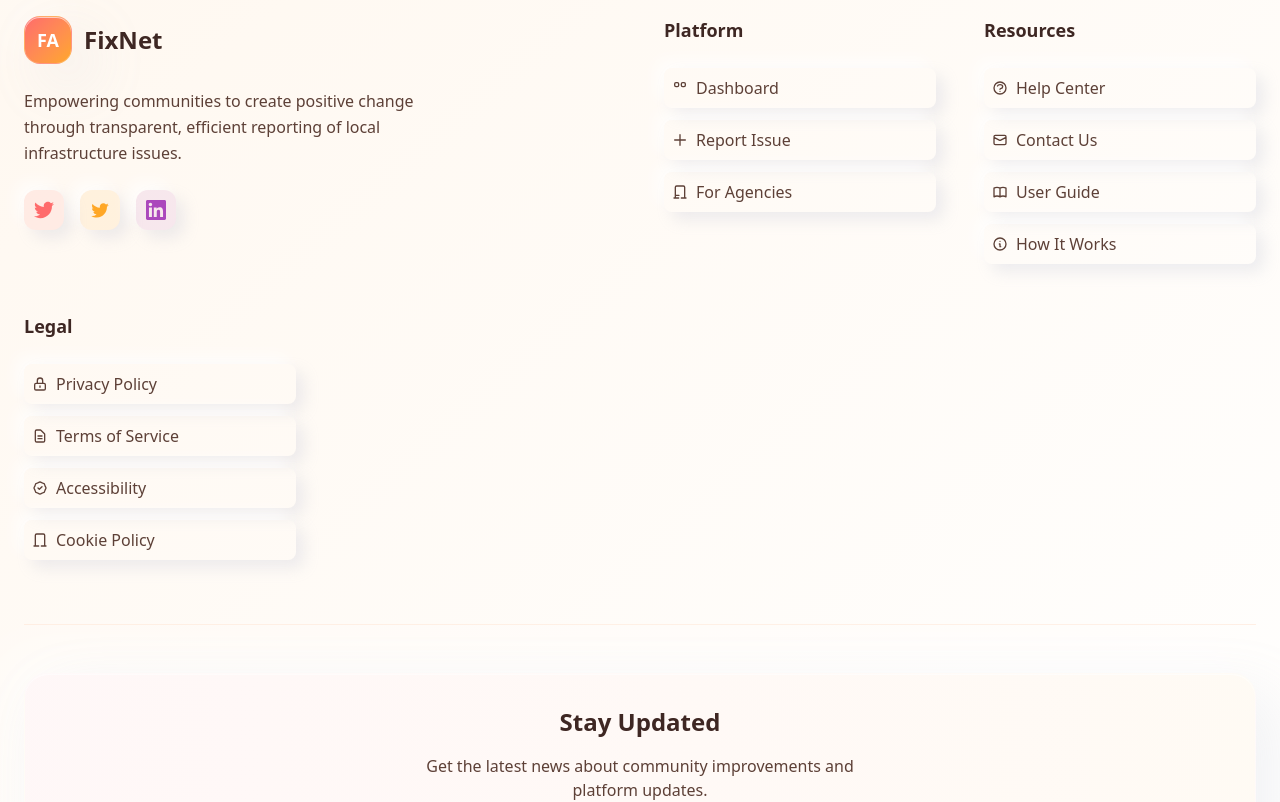
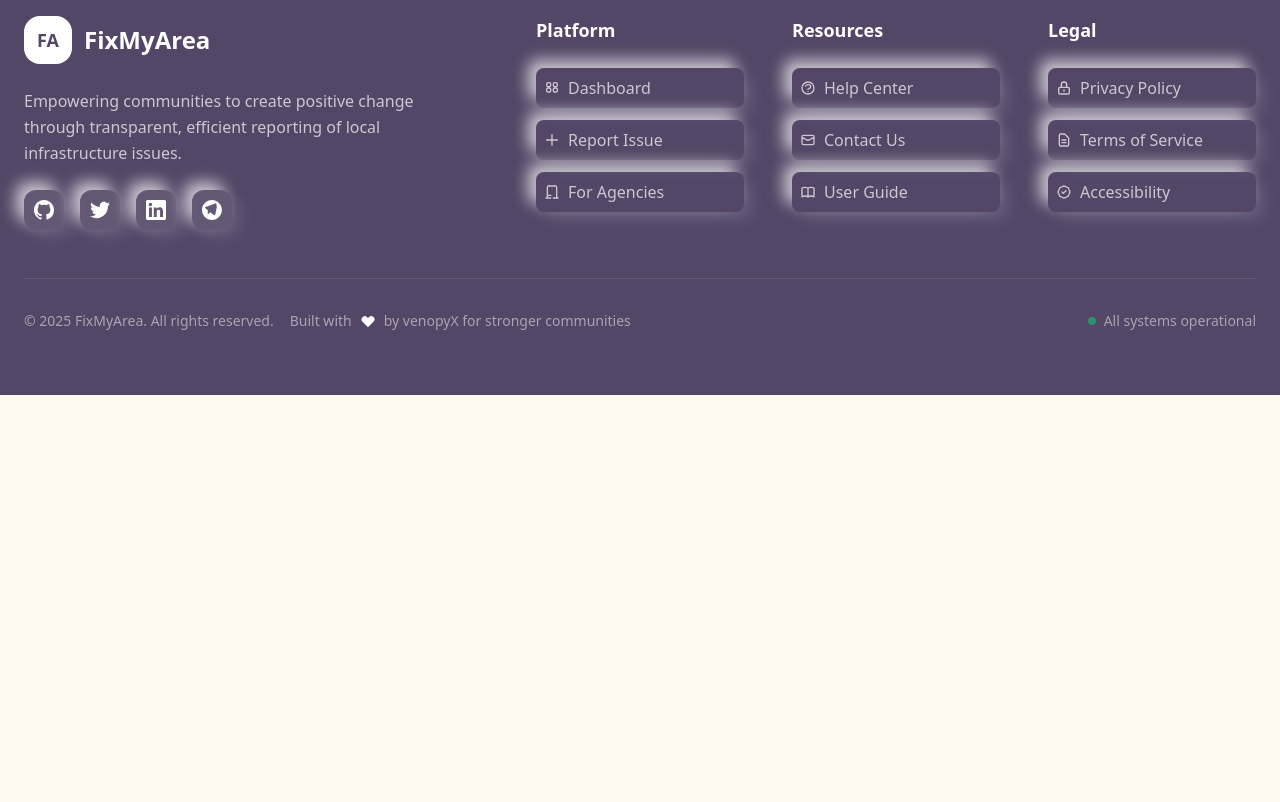
Before and after one commit to venopyX/FixNet, a Vue app: page / in a window 1280 px wide. Shown: the part 4220-5022 px from the top of the page. After the commit the page ends 4615 px from the top, so only its background shows below. Built offline with nearby package versions, Linux system fonts and the light colour scheme.

Commit message:
fix: Footer's Layout Fix, Social Icons, Newsletter removal and Color overhaul

```diff
--- a/src/components/layout/Footer.vue
+++ b/src/components/layout/Footer.vue
@@ -1,24 +1,36 @@
 <template>
-  <footer class="bg-gradient-to-br from-background to-surface border-t border-border/50 py-16">
+  <footer class="bg-[#534666] border-t border-white/10 py-16">
     <div class="container mx-auto px-6">
-      <div class="grid grid-cols-1 md:grid-cols-4 gap-12">
-        <div class="col-span-1 md:col-span-2">
+      <div class="grid grid-cols-1 md:grid-cols-5 gap-12">
+        <div class="md:col-span-2">
           <div class="flex items-center space-x-3 mb-6">
-            <div
-              class="claycard w-12 h-12 bg-gradient-to-br from-primary to-secondary rounded-2xl flex items-center justify-center"
-            >
-              <span class="text-white font-bold text-lg">FA</span>
+            <div class="w-12 h-12 bg-white rounded-2xl flex items-center justify-center">
+              <span class="text-[#534666] font-bold text-lg">FA</span>
             </div>
-            <span class="font-bold text-2xl text-text-primary">FixNet</span>
+            <span class="font-bold text-2xl text-white">FixMyArea</span>
           </div>
-          <p class="text-text-secondary mb-6 max-w-md leading-relaxed">
+          <p class="text-white/70 mb-6 max-w-md leading-relaxed">
             Empowering communities to create positive change through transparent, efficient
             reporting of local infrastructure issues.
           </p>
           <div class="flex space-x-4">
+            <!-- GitHub -->
             <a
               href="#"
-              class="claybutton w-10 h-10 bg-primary/10 hover:bg-primary/20 text-primary rounded-xl flex items-center justify-center transition-all duration-200 hover:scale-110"
+              class="claybutton w-10 h-10 bg-white/10 hover:bg-white/20 text-white rounded-xl flex items-center justify-center transition-all duration-200 hover:scale-110"
+            >
+              <svg class="w-6 h-6" fill="currentColor" viewBox="0 0 24 24">
+                <path
+                  fill-rule="evenodd"
+                  d="M12 2C6.477 2 2 6.477 2 12c0 4.418 2.865 8.168 6.839 9.492.5.092.682-.217.682-.482 0-.237-.009-.868-.014-1.703-2.782.605-3.369-1.343-3.369-1.343-.454-1.158-1.11-1.466-1.11-1.466-.908-.62.069-.608.069-.608 1.003.07 1.531 1.032 1.531 1.032.892 1.53 2.341 1.088 2.91.832.092-.647.35-1.088.636-1.338-2.22-.253-4.555-1.113-4.555-4.951 0-1.093.39-1.988 1.031-2.688-.103-.253-.446-1.272.098-2.65 0 0 .84-.27 2.75 1.026A9.564 9.564 0 0112 6.844c.85.004 1.705.115 2.504.337 1.909-1.296 2.747-1.027 2.747-1.027.546 1.378.203 2.397.1 2.65.64.7 1.03 1.595 1.03 2.688 0 3.848-2.338 4.695-4.566 4.942.359.308.678.92.678 1.852 0 1.338-.012 2.419-.012 2.747 0 .268.18.58.688.482A10.001 10.001 0 0022 12c0-5.523-4.477-10-10-10z"
+                  clip-rule="evenodd"
+                />
+              </svg>
+            </a>
+            <!-- Twitter -->
+            <a
+              href="#"
+              class="claybutton w-10 h-10 bg-white/10 hover:bg-white/20 text-white rounded-xl flex items-center justify-center transition-all duration-200 hover:scale-110"
             >
               <svg class="w-5 h-5" fill="currentColor" viewBox="0 0 24 24">
                 <path
@@ -26,19 +38,10 @@
                 />
               </svg>
             </a>
+            <!-- LinkedIn -->
             <a
               href="#"
-              class="claybutton w-10 h-10 bg-secondary/10 hover:bg-secondary/20 text-secondary rounded-xl flex items-center justify-center transition-all duration-200 hover:scale-110"
-            >
-              <svg class="w-5 h-5" fill="currentColor" viewBox="0 0 24 24">
-                <path
-                  d="M22.46 6c-.77.35-1.6.58-2.46.69.88-.53 1.56-1.37 1.88-2.38-.83.5-1.75.85-2.72 1.05C18.37 4.5 17.26 4 16 4c-2.35 0-4.27 1.92-4.27 4.29 0 .34.04.67.11.98C8.28 9.09 5.11 7.38 3 4.79c-.37.63-.58 1.37-.58 2.15 0 1.49.75 2.81 1.91 3.56-.71 0-1.37-.2-1.95-.5v.03c0 2.08 1.48 3.82 3.44 4.21a4.22 4.22 0 0 1-1.93.07 4.28 4.28 0 0 0 4 2.98 8.521 8.521 0 0 1-5.33 1.84c-.34 0-.68-.02-1.02-.06C3.44 20.29 5.7 21 8.12 21 16 21 20.33 14.46 20.33 8.79c0-.19 0-.37-.01-.56.84-.6 1.56-1.36 2.14-2.23z"
-                />
-              </svg>
-            </a>
-            <a
-              href="#"
-              class="claybutton w-10 h-10 bg-accent/10 hover:bg-accent/20 text-accent rounded-xl flex items-center justify-center transition-all duration-200 hover:scale-110"
+              class="claybutton w-10 h-10 bg-white/10 hover:bg-white/20 text-white rounded-xl flex items-center justify-center transition-all duration-200 hover:scale-110"
             >
               <svg class="w-5 h-5" fill="currentColor" viewBox="0 0 24 24">
                 <path
@@ -46,16 +49,27 @@
                 />
               </svg>
             </a>
+            <!-- Telegram -->
+            <a
+              href="#"
+              class="claybutton w-10 h-10 bg-white/10 hover:bg-white/20 text-white rounded-xl flex items-center justify-center transition-all duration-200 hover:scale-110"
+            >
+              <svg class="w-5 h-5" fill="currentColor" viewBox="0 0 24 24">
+                <path
+                  d="M11.944 0C5.356 0 0 5.356 0 11.944s5.356 11.944 11.944 11.944 11.944-5.356 11.944-11.944S18.532 0 11.944 0zm5.922 8.24l-1.944 9.056c-.222.944-.833 1.167-1.611.722l-4.5-3.333-2.167 2.056c-.222.222-.444.444-.889.444l.333-4.556L4.167 9.82C3.333 9.546 3.333 8.82 4.389 8.546l11.333-4.389c.833-.333 1.611.167 1.333.983z"
+                />
+              </svg>
+            </a>
           </div>
         </div>
 
         <div>
-          <h3 class="font-semibold text-lg mb-6 text-text-primary">Platform</h3>
+          <h3 class="font-semibold text-lg mb-6 text-white">Platform</h3>
           <ul class="space-y-3">
             <li>
               <router-link
                 to="/dashboard"
-                class="claybutton text-text-secondary hover:text-primary transition-colors duration-200 flex items-center gap-2 p-2 rounded-lg hover:bg-primary/5"
+                class="claybutton text-white/70 hover:text-white transition-colors duration-200 flex items-center gap-2 p-2 rounded-lg hover:bg-white/10"
               >
                 <svg
                   class="w-4 h-4"
@@ -67,7 +81,7 @@
                   <path
                     stroke-linecap="round"
                     stroke-linejoin="round"
-                    d="M4 6a2 2 0 012-2h2a2 2 0 012 2v2a2 2 0 01-2 2H6a2 2 0 01-2-2V6zM14 6a2 2 0 012-2h2a2 2 0 012 2v2a2 2 0 01-2 2h-2a2 2 0 01-2-2V6z"
+                    d="M4 6a2 2 0 012-2h2a2 2 0 012 2v2a2 2 0 01-2 2H6a2 2 0 01-2-2V6zM14 6a2 2 0 012-2h2a2 2 0 012 2v2a2 2 0 01-2 2h-2a2 2 0 01-2-2V6zM4 14a2 2 0 012-2h2a2 2 0 012 2v2a2 2 0 01-2 2H6a2 2 0 01-2-2v-2zM14 14a2 2 0 012-2h2a2 2 0 012 2v2a2 2 0 01-2 2h-2a2 2 0 01-2-2v-2z"
                   />
                 </svg>
                 Dashboard
@@ -76,7 +90,7 @@
             <li>
               <router-link
                 to="/report"
-                class="claybutton text-text-secondary hover:text-primary transition-colors duration-200 flex items-center gap-2 p-2 rounded-lg hover:bg-primary/5"
+                class="claybutton text-white/70 hover:text-white transition-colors duration-200 flex items-center gap-2 p-2 rounded-lg hover:bg-white/10"
               >
                 <svg
                   class="w-4 h-4"
@@ -93,7 +107,7 @@
             <li>
               <router-link
                 to="/agency"
-                class="claybutton text-text-secondary hover:text-primary transition-colors duration-200 flex items-center gap-2 p-2 rounded-lg hover:bg-primary/5"
+                class="claybutton text-white/70 hover:text-white transition-colors duration-200 flex items-center gap-2 p-2 rounded-lg hover:bg-white/10"
               >
                 <svg
                   class="w-4 h-4"
@@ -115,12 +129,12 @@
         </div>
 
         <div>
-          <h3 class="font-semibold text-lg mb-6 text-text-primary">Resources</h3>
+          <h3 class="font-semibold text-lg mb-6 text-white">Resources</h3>
           <ul class="space-y-3">
             <li>
               <a
                 href="#"
-                class="claybutton text-text-secondary hover:text-primary transition-colors duration-200 flex items-center gap-2 p-2 rounded-lg hover:bg-primary/5"
+                class="claybutton text-white/70 hover:text-white transition-colors duration-200 flex items-center gap-2 p-2 rounded-lg hover:bg-white/10"
               >
                 <svg
                   class="w-4 h-4"
@@ -141,7 +155,7 @@
             <li>
               <a
                 href="#"
-                class="claybutton text-text-secondary hover:text-primary transition-colors duration-200 flex items-center gap-2 p-2 rounded-lg hover:bg-primary/5"
+                class="claybutton text-white/70 hover:text-white transition-colors duration-200 flex items-center gap-2 p-2 rounded-lg hover:bg-white/10"
               >
                 <svg
                   class="w-4 h-4"
@@ -162,7 +176,7 @@
             <li>
               <a
                 href="#"
-                class="claybutton text-text-secondary hover:text-primary transition-colors duration-200 flex items-center gap-2 p-2 rounded-lg hover:bg-primary/5"
+                class="claybutton text-white/70 hover:text-white transition-colors duration-200 flex items-center gap-2 p-2 rounded-lg hover:bg-white/10"
               >
                 <svg
                   class="w-4 h-4"
@@ -180,37 +194,16 @@
                 User Guide
               </a>
             </li>
-            <li>
-              <a
-                href="#"
-                class="claybutton text-text-secondary hover:text-primary transition-colors duration-200 flex items-center gap-2 p-2 rounded-lg hover:bg-primary/5"
-              >
-                <svg
-                  class="w-4 h-4"
-                  fill="none"
-                  stroke="currentColor"
-                  stroke-width="2"
-                  viewBox="0 0 24 24"
-                >
-                  <path
-                    stroke-linecap="round"
-                    stroke-linejoin="round"
-                    d="M13 16h-1v-4h-1m1-4h.01M21 12a9 9 0 11-18 0 9 9 0 0118 0z"
-                  />
-                </svg>
-                How It Works
-              </a>
-            </li>
           </ul>
         </div>
 
         <div>
-          <h3 class="font-semibold text-lg mb-6 text-text-primary">Legal</h3>
+          <h3 class="font-semibold text-lg mb-6 text-white">Legal</h3>
           <ul class="space-y-3">
             <li>
               <a
                 href="#"
-                class="claybutton text-text-secondary hover:text-primary transition-colors duration-200 flex items-center gap-2 p-2 rounded-lg hover:bg-primary/5"
+                class="claybutton text-white/70 hover:text-white transition-colors duration-200 flex items-center gap-2 p-2 rounded-lg hover:bg-white/10"
               >
                 <svg
                   class="w-4 h-4"
@@ -231,7 +224,7 @@
             <li>
               <a
                 href="#"
-                class="claybutton text-text-secondary hover:text-primary transition-colors duration-200 flex items-center gap-2 p-2 rounded-lg hover:bg-primary/5"
+                class="claybutton text-white/70 hover:text-white transition-colors duration-200 flex items-center gap-2 p-2 rounded-lg hover:bg-white/10"
               >
                 <svg
                   class="w-4 h-4"
@@ -252,7 +245,7 @@
             <li>
               <a
                 href="#"
-                class="claybutton text-text-secondary hover:text-primary transition-colors duration-200 flex items-center gap-2 p-2 rounded-lg hover:bg-primary/5"
+                class="claybutton text-white/70 hover:text-white transition-colors duration-200 flex items-center gap-2 p-2 rounded-lg hover:bg-white/10"
               >
                 <svg
                   class="w-4 h-4"
@@ -270,79 +263,32 @@
                 Accessibility
               </a>
             </li>
-            <li>
-              <a
-                href="#"
-                class="claybutton text-text-secondary hover:text-primary transition-colors duration-200 flex items-center gap-2 p-2 rounded-lg hover:bg-primary/5"
-              >
-                <svg
-                  class="w-4 h-4"
-                  fill="none"
-                  stroke="currentColor"
-                  stroke-width="2"
-                  viewBox="0 0 24 24"
-                >
-                  <path
-                    stroke-linecap="round"
-                    stroke-linejoin="round"
-                    d="M19 21V5a2 2 0 00-2-2H7a2 2 0 00-2 2v16m14 0h2m-2 0h-5m-9 0H3m2 0h5"
-                  />
-                </svg>
-                Cookie Policy
-              </a>
-            </li>
           </ul>
-        </div>
-      </div>
-
-      <!-- Newsletter Section -->
-      <div class="mt-16 pt-12 border-t border-border/50">
-        <div
-          class="claycard bg-gradient-to-r from-primary/5 to-secondary/5 rounded-3xl p-8 text-center"
-        >
-          <h3 class="text-2xl font-bold text-text-primary mb-4">Stay Updated</h3>
-          <p class="text-text-secondary mb-6 max-w-md mx-auto">
-            Get the latest news about community improvements and platform updates.
-          </p>
-          <div class="flex flex-col sm:flex-row gap-4 max-w-md mx-auto">
-            <div class="flex-1">
-              <input
-                type="email"
-                placeholder="Enter your email"
-                class="clayinput w-full px-4 py-3 text-text-primary placeholder-text-text-muted rounded-xl focus:outline-none focus:ring-2 focus:ring-primary/30"
-              />
-            </div>
-            <button
-              class="claybutton bg-gradient-to-r from-primary to-secondary text-white px-6 py-3 rounded-xl font-medium hover:scale-105 transition-all duration-200"
-            >
-              Subscribe
-            </button>
-          </div>
         </div>
       </div>
 
       <!-- Bottom Section -->
       <div
-        class="mt-12 pt-8 border-t border-border/50 flex flex-col md:flex-row justify-between items-center gap-4"
+        class="mt-12 pt-8 border-t border-white/10 flex flex-col md:flex-row justify-between items-center gap-4"
       >
-        <div class="flex flex-col sm:flex-row items-center gap-4 text-sm text-text-muted">
-          <p>&copy; 2025 FixNet. All rights reserved.</p>
+        <div class="flex flex-col sm:flex-row items-center gap-4 text-sm text-white/50">
+          <p>&copy; 2025 FixMyArea. All rights reserved.</p>
           <div class="flex items-center gap-2">
             <span>Built with</span>
-            <svg class="w-4 h-4 text-error" fill="currentColor" viewBox="0 0 20 20">
+            <svg class="w-4 h-4 text-white" fill="currentColor" viewBox="0 0 20 20">
               <path
                 fill-rule="evenodd"
                 d="M3.172 5.172a4 4 0 015.656 0L10 6.343l1.172-1.171a4 4 0 115.656 5.656L10 17.657l-6.828-6.829a4 4 0 010-5.656z"
                 clip-rule="evenodd"
               />
             </svg>
-            <span>for stronger communities</span>
+            <span>by {{ currentUserLogin }} for stronger communities</span>
           </div>
         </div>
 
-        <div class="flex items-center gap-4 text-sm text-text-muted">
+        <div class="flex items-center gap-4 text-sm text-white/50">
           <div class="flex items-center gap-2">
-            <div class="w-2 h-2 bg-success rounded-full animate-pulse"></div>
+            <div class="w-2 h-2 bg-green-400 rounded-full animate-pulse"></div>
             <span>All systems operational</span>
           </div>
         </div>
@@ -352,7 +298,9 @@
 </template>
 
 <script setup lang="ts">
-// No script logic needed for this component
+import { ref } from 'vue'
+
+const currentUserLogin = ref('venopyX')
 </script>
 
 <style scoped>
```
